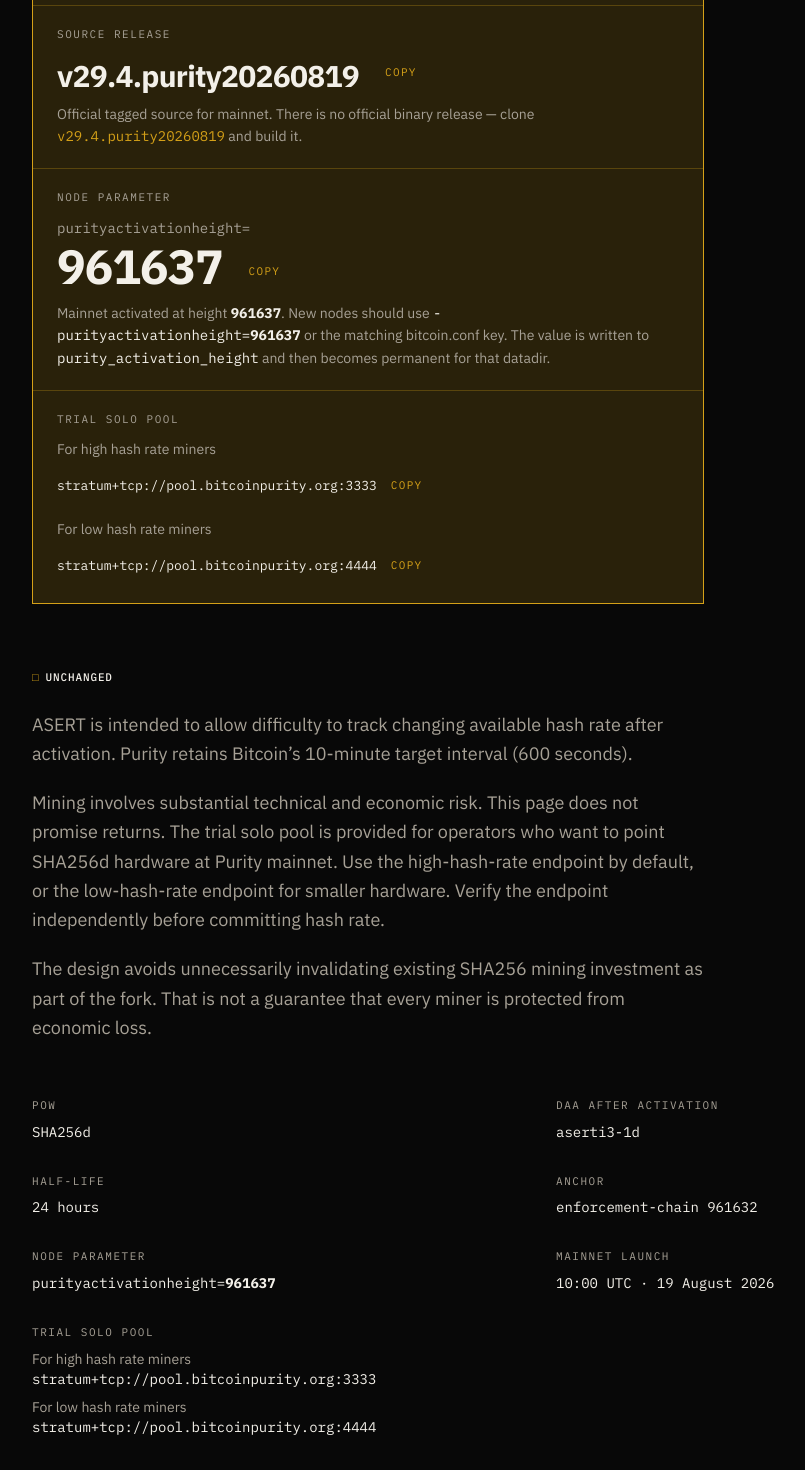
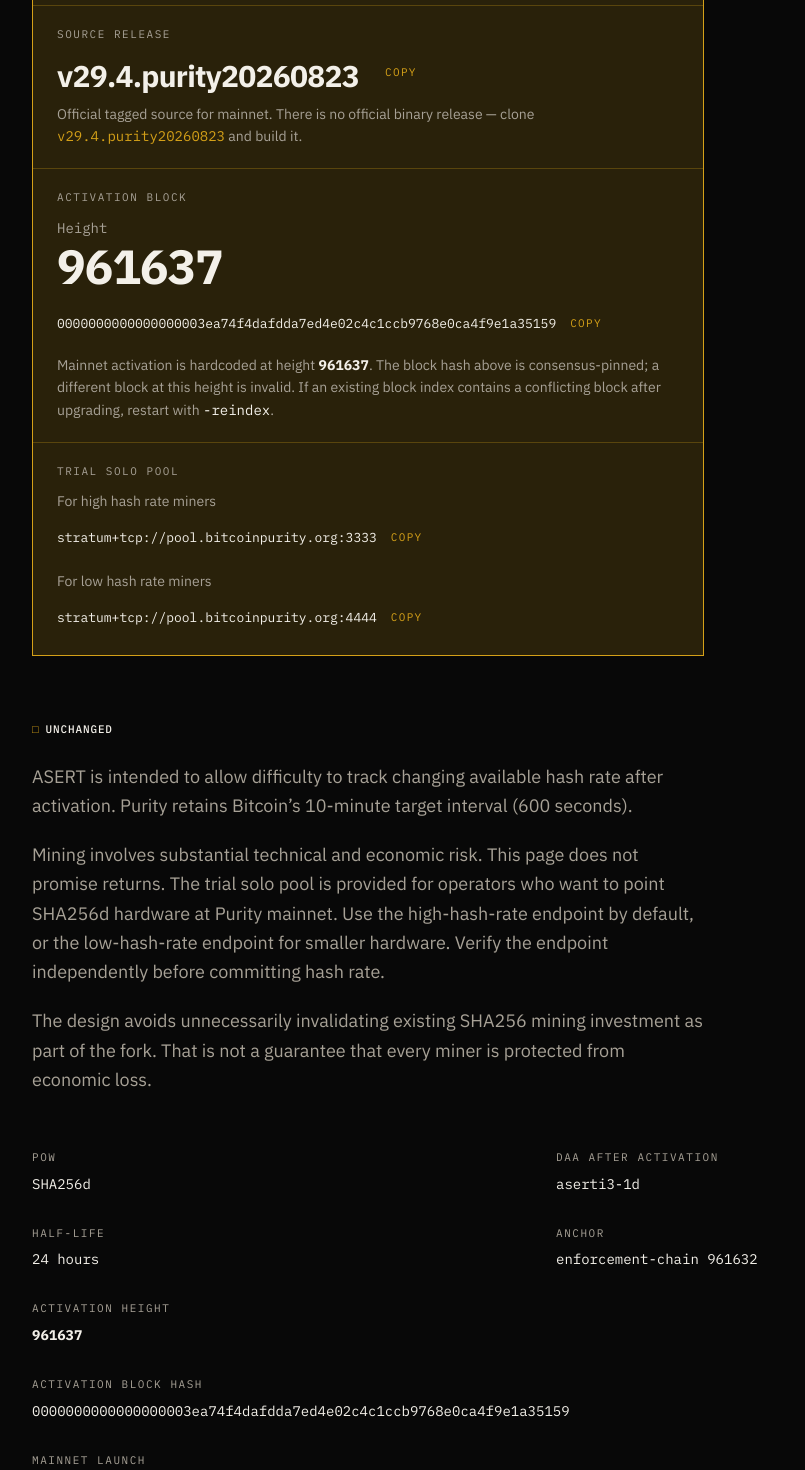
Before and after one commit to BitcoinPurity/website, a Next.js app: page /miners in a window 1280 px wide. Shown: the part 860-2330 px from the top of the page, without its empty margins (100-905 px from the left). Built offline with nearby package versions, Linux system fonts and the light colour scheme.

Commit message:
Pin mainnet activation block in protocol documentation

```diff
--- a/src/app/how-it-works/page.tsx
+++ b/src/app/how-it-works/page.tsx
@@ -63,13 +63,13 @@ export default function HowItWorksPage() {
           <h2 className="text-3xl text-ink">Activation</h2>
           <p className="mt-5 max-w-2xl text-lg leading-relaxed text-muted">
             Activation height <span className="font-mono text-ink">nPurityActivationHeight</span>{" "}
-            is set on mainnet via{" "}
-            <span className="font-mono text-ink">-{protocol.activationOption}</span>{" "}
-            or the matching bitcoin.conf key. On first use the value is written
-            to the datadir file{" "}
-            <span className="font-mono text-ink">{protocol.activationFile}</span>{" "}
-            and becomes permanent for that datadir. Until that first lock, omit
-            the option to leave the hard fork inactive.
+            is hardcoded on mainnet to{" "}
+            <span className="font-mono text-ink">{protocol.launch.activationHeight}</span>.
+            The first Purity consensus block is pinned to the hash{" "}
+            <span className="break-all font-mono text-ink">{protocol.activationBlockHash}</span>.
+            A different block at that height is invalid under consensus, even
+            when checkpoints are disabled with{" "}
+            <span className="font-mono text-ink">-checkpoints=0</span>.
           </p>
           <p className="mt-4 max-w-2xl text-lg leading-relaxed text-muted">
             Mainnet launched at{" "}
@@ -78,11 +78,10 @@ export default function HowItWorksPage() {
             </time>
             , at height{" "}
             <span className="font-mono text-ink">{protocol.launch.activationHeight}</span>
-            . New nodes should use{" "}
-            <span className="font-mono text-ink">
-              {protocol.activationOption}={protocol.launch.activationHeight}
-            </span>
-            . The enforcement-chain split is at {protocol.enforcementHeight}.
+            . The enforcement-chain split is at {protocol.enforcementHeight}. If
+            an upgraded node already has a conflicting block at the activation
+            height, rebuild its block index with{" "}
+            <span className="font-mono text-ink">-reindex</span>.
           </p>
         </section>
 
--- a/src/app/miners/page.tsx
+++ b/src/app/miners/page.tsx
@@ -4,13 +4,13 @@ import { ExternalLink } from "@/components/ExternalLink";
 import { LaunchPanel } from "@/components/LaunchPanel";
 import { PageHeader } from "@/components/PageHeader";
 import { StatusBadge } from "@/components/StatusBadge";
-import { activationConf, protocol } from "@/content/protocol";
+import { protocol } from "@/content/protocol";
 import { pageMeta } from "@/lib/meta";
 
 export const metadata = pageMeta(
   "For Miners",
   "/miners",
-  `Bitcoin Purity keeps SHA256d proof-of-work. Mainnet launched ${protocol.launch.dateLabel} at ${protocol.launch.timeLabel}. Set ${activationConf} on first start.`,
+  `Bitcoin Purity keeps SHA256d proof-of-work. Mainnet launched ${protocol.launch.dateLabel} at ${protocol.launch.timeLabel}. Activation is hardcoded at block ${protocol.launch.activationHeight}.`,
 );
 
 export default function MinersPage() {
@@ -63,13 +63,12 @@ export default function MinersPage() {
             <dd className="mt-2 text-ink">enforcement-chain {protocol.asert.anchorHeight}</dd>
           </div>
           <div>
-            <dt className="text-[11px] tracking-[0.14em] text-muted uppercase">Node parameter</dt>
-            <dd className="mt-2 text-ink">
-              {protocol.activationOption}=
-              <span className="font-sans font-bold">
-                {protocol.launch.activationHeight}
-              </span>
-            </dd>
+            <dt className="text-[11px] tracking-[0.14em] text-muted uppercase">Activation height</dt>
+            <dd className="mt-2 font-sans font-bold text-ink">{protocol.launch.activationHeight}</dd>
+          </div>
+          <div className="sm:col-span-2">
+            <dt className="text-[11px] tracking-[0.14em] text-muted uppercase">Activation block hash</dt>
+            <dd className="mt-2 break-all text-ink">{protocol.activationBlockHash}</dd>
           </div>
           <div>
             <dt className="text-[11px] tracking-[0.14em] text-muted uppercase">
--- a/src/app/run/page.tsx
+++ b/src/app/run/page.tsx
@@ -5,7 +5,7 @@ import { LaunchPanel } from "@/components/LaunchPanel";
 import { PageHeader } from "@/components/PageHeader";
 import { CodeBlock } from "@/components/CodeBlock";
 import { OsBuildTabs } from "@/components/OsBuildTabs";
-import { activationCli, activationConf, protocol } from "@/content/protocol";
+import { protocol } from "@/content/protocol";
 import { pageMeta } from "@/lib/meta";
 
 export const metadata = pageMeta(
@@ -84,19 +84,27 @@ git checkout ${protocol.launch.releaseTag}`}
         </section>
 
         <section>
-          <h2 className="text-3xl text-ink">Activation parameter</h2>
+          <h2 className="text-3xl text-ink">Activation and upgrades</h2>
           <p className="mt-5 max-w-2xl text-lg leading-relaxed text-muted">
-            Operators set{" "}
-            <span className="font-mono text-ink">{activationCli}</span>
-            . Until that value is locked into the datadir, the hard fork remains
-            inactive. See the consensus document before setting it.
+            Mainnet Purity activation is hardcoded at block{" "}
+            <span className="font-mono text-ink">{protocol.launch.activationHeight}</span>.
+            No activation parameter or datadir lock file is required.
           </p>
           <div className="mt-5 max-w-2xl">
             <CodeBlock
-              label="bitcoin.conf"
-              code={activationConf}
+              label="Consensus-pinned activation block hash"
+              code={protocol.activationBlockHash}
             />
           </div>
+          <p className="mt-4 max-w-2xl text-lg leading-relaxed text-muted">
+            Any other block at height{" "}
+            <span className="font-mono text-ink">{protocol.launch.activationHeight}</span>{" "}
+            is invalid under consensus, independently of{" "}
+            <span className="font-mono text-ink">-checkpoints=0</span>. If an
+            existing block index contains a conflicting block from software
+            used before this pin was enforced, restart with{" "}
+            <span className="font-mono text-ink">-reindex</span> to rebuild it.
+          </p>
           <p className="mt-4">
             <ExternalLink href={protocol.docs.consensus} className="text-gold">
               Consensus specification
--- a/src/components/LaunchBanner.tsx
+++ b/src/components/LaunchBanner.tsx
@@ -1,5 +1,5 @@
 import { CopyableMono } from "@/components/CopyableMono";
-import { activationConf, protocol } from "@/content/protocol";
+import { protocol } from "@/content/protocol";
 
 function HeightMark({ invert = false }: { invert?: boolean }) {
   return (
@@ -41,10 +41,10 @@ export function LaunchBanner() {
           </p>
           <p className="flex min-w-0 max-w-full flex-wrap items-baseline gap-x-2">
             <span className="shrink-0 tracking-[0.12em] text-bg/70 uppercase">
-              Set
+              Activation
             </span>
-            <CopyableMono value={activationConf} invert>
-              {protocol.activationOption}=
+            <CopyableMono value={protocol.activationBlockHash} invert>
+              block{" "}
               <HeightMark invert />
             </CopyableMono>
           </p>
--- a/src/components/LaunchPanel.tsx
+++ b/src/components/LaunchPanel.tsx
@@ -1,6 +1,6 @@
 import { CopyableMono } from "@/components/CopyableMono";
 import { ExternalLink } from "@/components/ExternalLink";
-import { activationConf, mainnetLaunchedAt, protocol, releaseTagUrl } from "@/content/protocol";
+import { mainnetLaunchedAt, protocol, releaseTagUrl } from "@/content/protocol";
 
 export function LaunchPanel({ className = "" }: { className?: string }) {
   const { launch } = protocol;
@@ -58,34 +58,25 @@ export function LaunchPanel({ className = "" }: { className?: string }) {
         </div>
         <div className="border-b border-line-gold px-5 py-5 sm:px-6">
           <dt className="font-mono text-[11px] tracking-[0.14em] text-muted uppercase">
-            Node parameter
+            Activation block
           </dt>
           <dd className="mt-3">
-            <p className="font-mono text-sm text-muted">
-              {protocol.activationOption}=
+            <p className="font-mono text-sm text-muted">Height</p>
+            <p className="mt-1 font-sans text-4xl font-bold leading-none tracking-tight text-ink sm:text-5xl">
+              {launch.activationHeight}
             </p>
-            <div className="mt-1 flex flex-wrap items-end gap-3">
-              <p className="font-sans text-4xl font-bold leading-none tracking-tight text-ink sm:text-5xl">
-                {launch.activationHeight}
-              </p>
-              <CopyableMono value={activationConf}>
-                <span className="sr-only">{activationConf}</span>
-              </CopyableMono>
+            <div className="mt-4">
+              <CopyableMono value={protocol.activationBlockHash} />
             </div>
           </dd>
           <p className="mt-3 text-sm leading-relaxed text-muted">
-            Mainnet activated at height{" "}
+            Mainnet activation is hardcoded at height{" "}
             <span className="font-sans font-bold text-ink">
               {launch.activationHeight}
-            </span>
-            . New nodes should use{" "}
-            <span className="font-mono text-ink">
-              -{protocol.activationOption}=
-              <span className="font-sans font-bold">{launch.activationHeight}</span>
-            </span>{" "}
-            or the matching bitcoin.conf key. The value is written to{" "}
-            <span className="font-mono text-ink">{protocol.activationFile}</span>{" "}
-            and then becomes permanent for that datadir.
+            </span>. The block hash above is consensus-pinned; a different block
+            at this height is invalid. If an existing block index contains a
+            conflicting block after upgrading, restart with{" "}
+            <span className="font-mono text-ink">-reindex</span>.
           </p>
         </div>
         <div className="px-5 py-5 sm:px-6">
--- a/src/content/faq.ts
+++ b/src/content/faq.ts
@@ -1,11 +1,11 @@
-import { activationConf, mainnetLaunchedAt, protocol } from "./protocol";
+import { mainnetLaunchedAt, protocol } from "./protocol";
 
 export const faqItems = [
   {
     id: "mainnet",
     question: "Is Bitcoin Purity live on mainnet?",
     answer:
-      `Yes. Mainnet launched at ${mainnetLaunchedAt}, at block height ${protocol.launch.activationHeight}. The official source release is ${protocol.launch.releaseTag}. Operators set ${activationConf} on first start; that value locks into the datadir. Trial solo pool endpoints are ${protocol.launch.trialSoloPool} and ${protocol.launch.trialSoloPoolLowHash} (port 4444 for low-hash-rate miners). There is no official binary release — build that tag from source.`,
+      `Yes. Mainnet launched at ${mainnetLaunchedAt}, at block height ${protocol.launch.activationHeight}. Mainnet activation is hardcoded, and the activation block is consensus-pinned to ${protocol.activationBlockHash}. The official source release is ${protocol.launch.releaseTag}. If an existing block index contains a conflicting block at the activation height after upgrading, rebuild it with -reindex. Trial solo pool endpoints are ${protocol.launch.trialSoloPool} and ${protocol.launch.trialSoloPoolLowHash} (port 4444 for low-hash-rate miners). There is no official binary release — build that tag from source.`,
   },
   {
     id: "new-coin",
--- a/src/content/protocol.ts
+++ b/src/content/protocol.ts
@@ -12,9 +12,8 @@ export const protocol = {
   pow: "SHA256d",
   blockIntervalSeconds: 600,
   enforcementHeight: 961632,
-  provisionalActivationHeight: 961637,
-  activationOption: "purityactivationheight",
-  activationFile: "purity_activation_height",
+  activationBlockHash:
+    "0000000000000000003ea74f4dafdda7ed4e02c4c1ccb9768e0ca4f9e1a35159",
   launch: {
     isoUtc: "2026-08-19T10:00:00Z",
     dateLabel: "19 August 2026",
@@ -23,7 +22,7 @@ export const protocol = {
     mainnetLive: true,
     trialSoloPool: "stratum+tcp://pool.bitcoinpurity.org:3333",
     trialSoloPoolLowHash: "stratum+tcp://pool.bitcoinpurity.org:4444",
-    releaseTag: "v29.4.purity20260819",
+    releaseTag: "v29.4.purity20260823",
   },
   rdts: {
     maxOutputScriptSize: 34,
@@ -58,11 +57,6 @@ export const protocol = {
 
 export type Protocol = typeof protocol;
 
-export const activationConf =
-  `${protocol.activationOption}=${protocol.launch.activationHeight}` as const;
-
-export const activationCli = `-${activationConf}` as const;
-
 export const releaseTagUrl = `${protocol.github}/tree/${protocol.launch.releaseTag}` as const;
 
 export const mainnetLaunchedAt =
```
Also changed, not shown: src/components/home/HomePage.tsx (+13 -8 lines).
